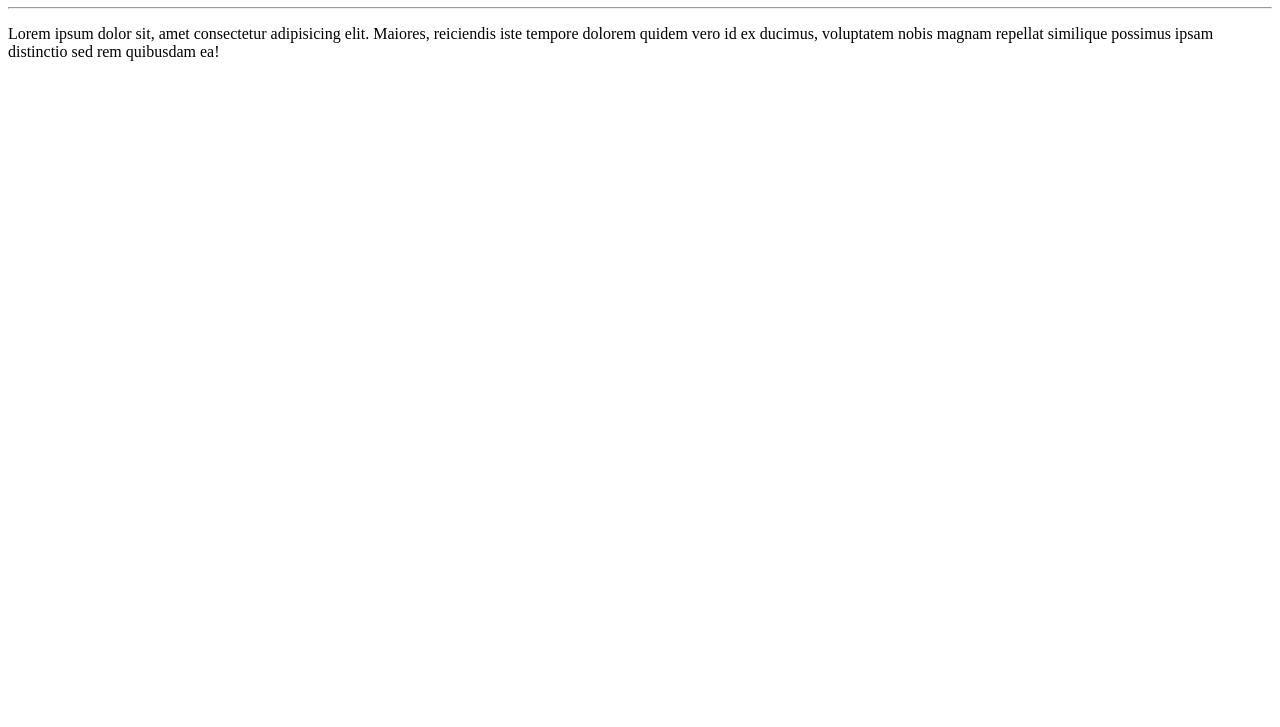
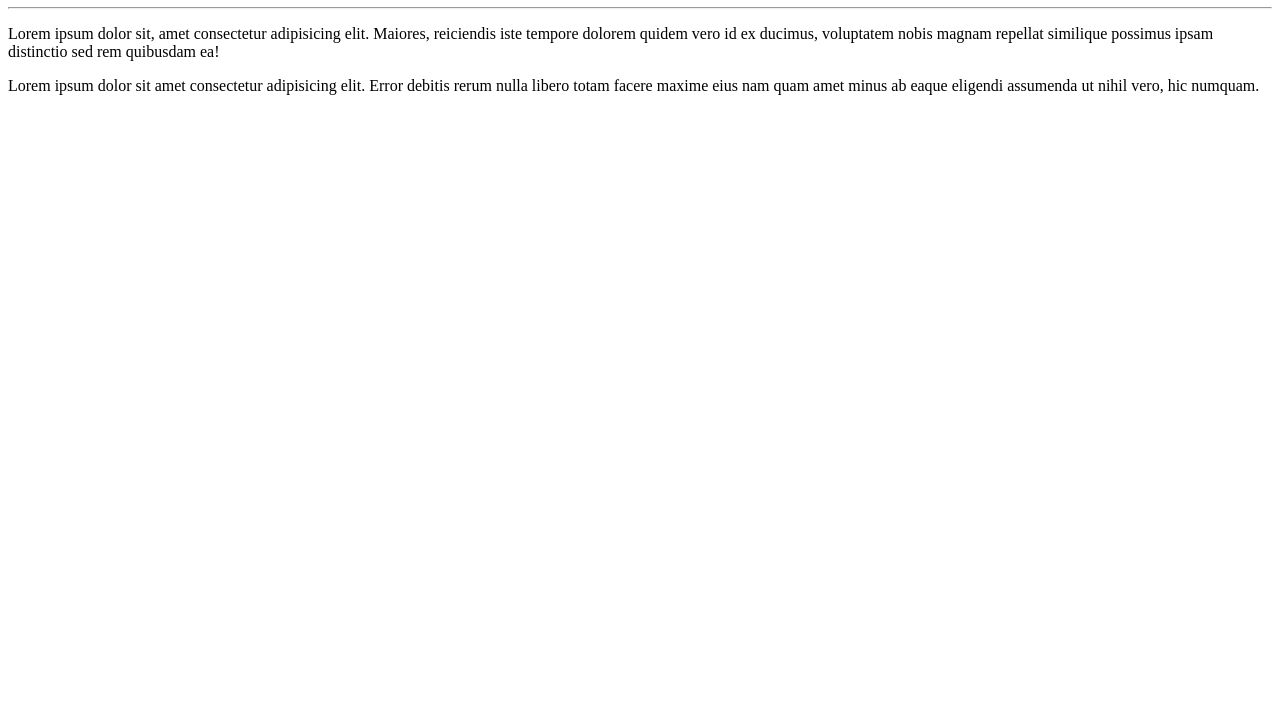
Before and after one commit to BrennoDS/Ola-Mundo, a plain HTML site: page site-exemplo/index.html in a window 1280 px wide. Shown: the part 73-800 px from the top of the page. Drawn offline with Linux system fonts and the light colour scheme.

Commit message:
adicionei um paragrafo

```diff
--- a/site-exemplo/index.html
+++ b/site-exemplo/index.html
@@ -9,6 +9,7 @@
     <h1>Olá, Mundo</h1>
     <hr>
     <p>Lorem ipsum dolor sit, amet consectetur adipisicing elit. Maiores, reiciendis iste tempore dolorem quidem vero id ex ducimus, voluptatem nobis magnam repellat similique possimus ipsam distinctio sed rem quibusdam ea!</p>
+    <p>Lorem ipsum dolor sit amet consectetur adipisicing elit. Error debitis rerum nulla libero totam facere maxime eius nam quam amet minus ab eaque eligendi assumenda ut nihil vero, hic numquam.</p>
 
 </body>
 </html>
```
